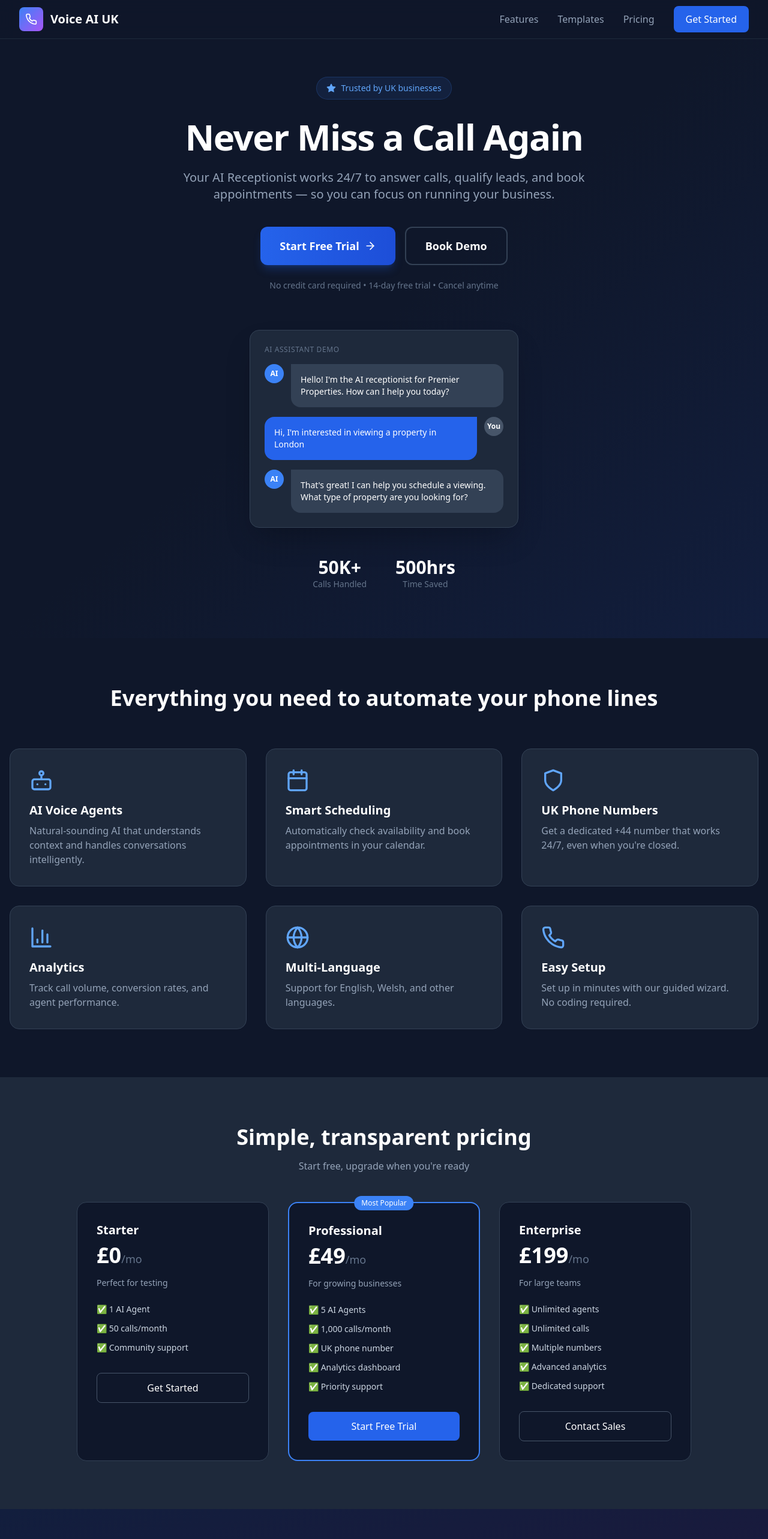
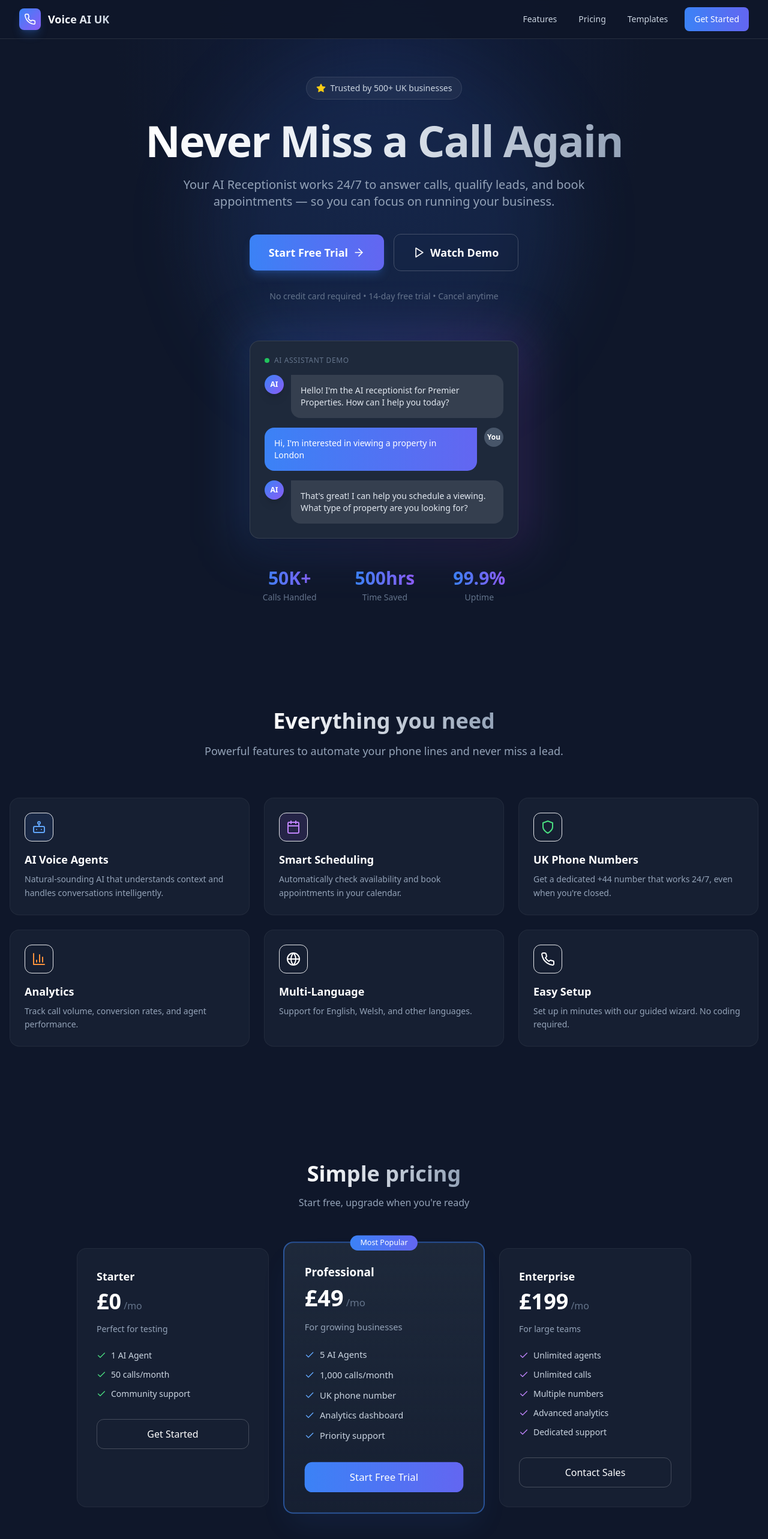
Before and after one commit to brun1988/voice-ai-uk, a Next.js app: page / in a window 1280 px wide. Shown: the top 2566 px of the page at 60% size. Built offline with nearby package versions, Linux system fonts and the light colour scheme.

Commit message:
Major redesign: Add polished Synthflow-style UI with gradients, animations, glassmorphism

```diff
--- a/app/page.tsx
+++ b/app/page.tsx
@@ -1,120 +1,158 @@
 import Link from 'next/link'
-import { Phone, Bot, Calendar, Shield, BarChart3, Globe, ArrowRight, Star } from 'lucide-react'
+import { Phone, Bot, Calendar, Shield, BarChart3, Globe, ArrowRight, Star, Check, Play } from 'lucide-react'
 
 export default function Home() {
   return (
-    <main className="min-h-screen bg-slate-900">
+    <main className="min-h-screen bg-[#0F172A] text-white">
       {/* Navigation */}
-      <nav className="fixed top-0 left-0 right-0 bg-slate-900/80 backdrop-blur-md border-b border-slate-800 z-50">
+      <nav className="fixed top-0 left-0 right-0 z-50 bg-[#0F172A]/90 backdrop-blur-xl border-b border-white/10">
         <div className="max-w-7xl mx-auto px-4 sm:px-6 lg:px-8">
           <div className="flex justify-between items-center h-16">
             <div className="flex items-center">
-              <div className="w-10 h-10 bg-gradient-to-br from-blue-500 to-purple-500 rounded-lg flex items-center justify-center">
+              <div className="w-9 h-9 bg-gradient-to-br from-[#3B82F6] to-[#8B5CF6] rounded-lg flex items-center justify-center shadow-lg shadow-blue-500/25">
                 <Phone className="h-5 w-5 text-white" />
               </div>
-              <span className="ml-3 text-xl font-bold text-white">Voice AI UK</span>
+              <span className="ml-3 text-lg font-bold bg-gradient-to-r from-white to-slate-300 bg-clip-text text-transparent">Voice AI UK</span>
             </div>
-            <div className="hidden md:flex items-center gap-8">
-              <a href="#features" className="text-slate-400 hover:text-white transition-colors">Features</a>
-              <a href="#templates" className="text-slate-400 hover:text-white transition-colors">Templates</a>
-              <a href="#pricing" className="text-slate-400 hover:text-white transition-colors">Pricing</a>
-              <Link href="/dashboard" className="px-5 py-2.5 bg-blue-600 text-white rounded-lg font-medium hover:bg-blue-500 transition-colors">
+            <div className="hidden md:flex items-center gap-1">
+              {['Features', 'Pricing', 'Templates'].map((item) => (
+                <a key={item} href={item === 'Features' ? '#features' : item === 'Pricing' ? '#pricing' : '#templates'} className="px-4 py-2 text-sm text-slate-300 hover:text-white hover:bg-white/5 rounded-lg transition-all">
+                  {item}
+                </a>
+              ))}
+              <Link href="/dashboard" className="ml-2 px-4 py-2.5 bg-gradient-to-r from-[#3B82F6] to-[#6366F1] text-white text-sm font-medium rounded-lg hover:shadow-lg hover:shadow-blue-500/25 transition-all hover:-translate-y-0.5">
                 Get Started
               </Link>
             </div>
+            {/* Mobile menu button */}
+            <button className="md:hidden p-2 text-slate-300">
+              <svg className="w-6 h-6" fill="none" stroke="currentColor" viewBox="0 0 24 24">
+                <path strokeLinecap="round" strokeLinejoin="round" strokeWidth={2} d="M4 6h16M4 12h16M4 18h16" />
+              </svg>
+            </button>
           </div>
         </div>
       </nav>
 
       {/* Hero */}
-      <section className="pt-32 pb-20 px-4 bg-gradient-to-br from-slate-900 via-slate-900 to-blue-900/20">
-        <div className="max-w-7xl mx-auto">
+      <section className="relative pt-32 pb-20 px-4 overflow-hidden">
+        {/* Background effects */}
+        <div className="absolute inset-0 bg-[radial-gradient(ellipse_at_top,_var(--tw-gradient-stops))] from-blue-900/20 via-[#0F172A] to-[#0F172A]" />
+        <div className="absolute top-20 left-1/2 -translate-x-1/2 w-[600px] h-[600px] bg-blue-500/10 rounded-full blur-3xl" />
+
+        <div className="relative max-w-7xl mx-auto">
           <div className="text-center max-w-4xl mx-auto">
-            <div className="inline-flex items-center gap-2 px-4 py-2 bg-blue-500/10 text-blue-400 rounded-full text-sm font-medium mb-8 border border-blue-500/20">
-              <Star className="h-4 w-4" fill="currentColor" />
-              Trusted by UK businesses
+            {/* Badge */}
+            <div className="inline-flex items-center gap-2 px-4 py-2 bg-white/5 border border-white/10 rounded-full text-sm text-slate-300 mb-8 backdrop-blur-sm">
+              <Star className="h-4 w-4 text-yellow-400" fill="currentColor" />
+              Trusted by 500+ UK businesses
             </div>
-            <h1 className="text-4xl md:text-5xl lg:text-6xl font-bold text-white tracking-tight mb-6">
+
+            {/* Headline */}
+            <h1 className="text-4xl sm:text-5xl md:text-6xl lg:text-7xl font-bold tracking-tight mb-6">
+              <span className="bg-gradient-to-r from-white via-slate-200 to-slate-400 bg-clip-text text-transparent">
                 Never Miss a Call Again
+              </span>
             </h1>
+
             <p className="text-lg md:text-xl text-slate-400 mb-10 max-w-2xl mx-auto leading-relaxed">
               Your AI Receptionist works 24/7 to answer calls, qualify leads, and book appointments — so you can focus on running your business.
             </p>
-            <div className="flex flex-col sm:flex-row gap-4 justify-center">
+
+            {/* CTAs */}
+            <div className="flex flex-col sm:flex-row gap-4 justify-center items-center mb-8">
               <Link
                 href="/dashboard"
-                className="inline-flex items-center justify-center px-8 py-4 bg-gradient-to-r from-blue-600 to-blue-700 text-white rounded-xl font-semibold text-lg hover:from-blue-500 hover:to-blue-600 transition-all shadow-lg shadow-blue-600/25 hover:shadow-xl hover:-translate-y-0.5"
+                className="group inline-flex items-center justify-center px-8 py-4 bg-gradient-to-r from-[#3B82F6] to-[#6366F1] text-white rounded-xl font-semibold text-lg shadow-lg shadow-blue-500/25 hover:shadow-xl hover:shadow-blue-500/40 transition-all hover:-translate-y-1"
               >
                 Start Free Trial
-                <ArrowRight className="ml-2 h-5 w-5" />
+                <ArrowRight className="ml-2 h-5 w-5 group-hover:translate-x-1 transition-transform" />
               </Link>
-              <button className="inline-flex items-center justify-center px-8 py-4 border-2 border-slate-700 text-white rounded-xl font-semibold text-lg hover:border-slate-600 hover:bg-slate-800/50 transition-all">
-                Book Demo
+              <button className="group inline-flex items-center justify-center px-8 py-4 border border-white/20 text-white rounded-xl font-semibold text-lg hover:bg-white/5 transition-all backdrop-blur-sm">
+                <Play className="mr-2 h-5 w-5" />
+                Watch Demo
               </button>
             </div>
-            <p className="text-slate-500 mt-6 text-sm">
+
+            <p className="text-sm text-slate-500">
               No credit card required • 14-day free trial • Cancel anytime
             </p>
           </div>
 
-          {/* Demo Conversation */}
-          <div className="mt-16 max-w-md mx-auto bg-slate-800 rounded-2xl border border-slate-700 p-6 shadow-2xl">
-            <div className="text-xs text-slate-500 mb-4 uppercase tracking-wider">AI Assistant Demo</div>
+          {/* Demo Conversation Card */}
+          <div className="mt-16 max-w-md mx-auto relative">
+            <div className="absolute -inset-4 bg-gradient-to-r from-blue-500/20 to-purple-500/20 rounded-3xl blur-2xl" />
+            <div className="relative bg-[#1E293B] rounded-2xl border border-white/10 p-6 shadow-2xl">
+              <div className="flex items-center gap-2 mb-4">
+                <div className="w-2 h-2 rounded-full bg-green-500 animate-pulse" />
+                <span className="text-xs text-slate-500 uppercase tracking-wider">AI Assistant Demo</span>
+              </div>
               <div className="space-y-4">
                 <div className="flex gap-3">
-                <div className="w-8 h-8 bg-blue-500 rounded-full flex items-center justify-center text-white text-xs font-bold flex-shrink-0">AI</div>
-                <div className="bg-slate-700 rounded-2xl rounded-tl-none p-4 text-white text-sm">
+                  <div className="w-8 h-8 bg-gradient-to-br from-[#3B82F6] to-[#8B5CF6] rounded-full flex items-center justify-center text-white text-xs font-bold flex-shrink-0 shadow-lg">AI</div>
+                  <div className="bg-white/10 rounded-2xl rounded-tl-none p-4 text-sm text-slate-200">
                     Hello! I'm the AI receptionist for Premier Properties. How can I help you today?
                   </div>
                 </div>
                 <div className="flex gap-3 flex-row-reverse">
                   <div className="w-8 h-8 bg-slate-600 rounded-full flex items-center justify-center text-white text-xs font-bold flex-shrink-0">You</div>
-                <div className="bg-blue-600 rounded-2xl rounded-tr-none p-4 text-white text-sm">
+                  <div className="bg-gradient-to-r from-[#3B82F6] to-[#6366F1] rounded-2xl rounded-tr-none p-4 text-sm text-white">
                     Hi, I'm interested in viewing a property in London
                   </div>
                 </div>
                 <div className="flex gap-3">
-                <div className="w-8 h-8 bg-blue-500 rounded-full flex items-center justify-center text-white text-xs font-bold flex-shrink-0">AI</div>
-                <div className="bg-slate-700 rounded-2xl rounded-tl-none p-4 text-white text-sm">
+                  <div className="w-8 h-8 bg-gradient-to-br from-[#3B82F6] to-[#8B5CF6] rounded-full flex items-center justify-center text-white text-xs font-bold flex-shrink-0 shadow-lg">AI</div>
+                  <div className="bg-white/10 rounded-2xl rounded-tl-none p-4 text-sm text-slate-200">
                     That's great! I can help you schedule a viewing. What type of property are you looking for?
+                  </div>
                 </div>
               </div>
             </div>
           </div>
 
           {/* Stats */}
-          <div className="mt-12 flex justify-center gap-12 text-center">
-            <div>
-              <div className="text-3xl font-bold text-white">50K+</div>
-              <div className="text-slate-500 text-sm">Calls Handled</div>
+          <div className="mt-12 flex justify-center gap-16 text-center">
+            {[
+              { value: '50K+', label: 'Calls Handled' },
+              { value: '500hrs', label: 'Time Saved' },
+              { value: '99.9%', label: 'Uptime' },
+            ].map((stat, i) => (
+              <div key={i} className="text-center">
+                <div className="text-3xl font-bold bg-gradient-to-r from-[#3B82F6] to-[#8B5CF6] bg-clip-text text-transparent">{stat.value}</div>
+                <div className="text-sm text-slate-500 mt-1">{stat.label}</div>
               </div>
-            <div>
-              <div className="text-3xl font-bold text-white">500hrs</div>
-              <div className="text-slate-500 text-sm">Time Saved</div>
-            </div>
+            ))}
           </div>
         </div>
       </section>
 
       {/* Features */}
-      <section id="features" className="py-20 px-4 bg-slate-900">
+      <section id="features" className="py-24 px-4 relative">
         <div className="max-w-7xl mx-auto">
-          <h2 className="text-3xl md:text-4xl font-bold text-white text-center mb-16">
-            Everything you need to automate your phone lines
+          <div className="text-center mb-16">
+            <h2 className="text-3xl md:text-4xl font-bold mb-4">
+              <span className="bg-gradient-to-r from-white to-slate-400 bg-clip-text text-transparent">
+                Everything you need
+              </span>
             </h2>
-          <div className="grid md:grid-cols-3 gap-8">
+            <p className="text-slate-400 text-lg max-w-2xl mx-auto">Powerful features to automate your phone lines and never miss a lead.</p>
+          </div>
+
+          <div className="grid md:grid-cols-2 lg:grid-cols-3 gap-6">
             {[
-              { icon: Bot, title: 'AI Voice Agents', desc: 'Natural-sounding AI that understands context and handles conversations intelligently.' },
-              { icon: Calendar, title: 'Smart Scheduling', desc: 'Automatically check availability and book appointments in your calendar.' },
-              { icon: Shield, title: 'UK Phone Numbers', desc: 'Get a dedicated +44 number that works 24/7, even when you\'re closed.' },
-              { icon: BarChart3, title: 'Analytics', desc: 'Track call volume, conversion rates, and agent performance.' },
-              { icon: Globe, title: 'Multi-Language', desc: 'Support for English, Welsh, and other languages.' },
-              { icon: Phone, title: 'Easy Setup', desc: 'Set up in minutes with our guided wizard. No coding required.' },
+              { icon: Bot, title: 'AI Voice Agents', desc: 'Natural-sounding AI that understands context and handles conversations intelligently.', color: 'blue' },
+              { icon: Calendar, title: 'Smart Scheduling', desc: 'Automatically check availability and book appointments in your calendar.', color: 'purple' },
+              { icon: Shield, title: 'UK Phone Numbers', desc: 'Get a dedicated +44 number that works 24/7, even when you\'re closed.', color: 'green' },
+              { icon: BarChart3, title: 'Analytics', desc: 'Track call volume, conversion rates, and agent performance.', color: 'orange' },
+              { icon: Globe, title: 'Multi-Language', desc: 'Support for English, Welsh, and other languages.', color: 'pink' },
+              { icon: Phone, title: 'Easy Setup', desc: 'Set up in minutes with our guided wizard. No coding required.', color: 'cyan' },
             ].map((feature, i) => (
-              <div key={i} className="bg-slate-800 p-8 rounded-2xl border border-slate-700 hover:border-blue-500/50 transition-colors">
-                <feature.icon className="h-10 w-10 text-blue-400 mb-4" />
-                <h3 className="text-xl font-semibold text-white mb-2">{feature.title}</h3>
-                <p className="text-slate-400">{feature.desc}</p>
+              <div key={i} className="group bg-[#1E293B]/50 border border-white/5 rounded-2xl p-6 hover:bg-[#1E293B] hover:border-white/10 transition-all hover:-translate-y-1 hover:shadow-xl hover:shadow-black/20">
+                <div className={`w-12 h-12 rounded-xl bg-${feature.color}-500/10 border border-${feature.color}-500/20 flex items-center justify-center mb-4 group-hover:scale-110 transition-transform`}>
+                  <feature.icon className={`h-6 w-6 text-${feature.color}-400`} />
+                </div>
+                <h3 className="text-lg font-semibold text-white mb-2">{feature.title}</h3>
+                <p className="text-slate-400 text-sm leading-relaxed">{feature.desc}</p>
               </div>
             ))}
           </div>
@@ -122,60 +160,77 @@ export default function Home() {
       </section>
 
       {/* Pricing */}
-      <section id="pricing" className="py-20 px-4 bg-slate-800">
+      <section id="pricing" className="py-24 px-4 bg-[#0F172A]">
         <div className="max-w-7xl mx-auto">
-          <h2 className="text-3xl md:text-4xl font-bold text-white text-center mb-4">
-            Simple, transparent pricing
+          <div className="text-center mb-16">
+            <h2 className="text-3xl md:text-4xl font-bold mb-4">
+              <span className="bg-gradient-to-r from-white to-slate-400 bg-clip-text text-transparent">
+                Simple pricing
+              </span>
             </h2>
-          <p className="text-slate-400 text-center mb-12">Start free, upgrade when you're ready</p>
+            <p className="text-slate-400">Start free, upgrade when you're ready</p>
+          </div>
 
           <div className="grid md:grid-cols-3 gap-8 max-w-5xl mx-auto">
-            {/* Free */}
-            <div className="bg-slate-900 p-8 rounded-2xl border border-slate-700">
-              <h3 className="text-xl font-semibold text-white mb-2">Starter</h3>
-              <div className="text-4xl font-bold text-white mb-4">£0<span className="text-lg text-slate-500 font-normal">/mo</span></div>
+            {/* Starter */}
+            <div className="bg-[#1E293B]/50 border border-white/5 rounded-2xl p-8 hover:border-white/10 transition-all">
+              <h3 className="text-lg font-semibold text-white mb-2">Starter</h3>
+              <div className="flex items-baseline gap-1 mb-4">
+                <span className="text-4xl font-bold text-white">£0</span>
+                <span className="text-slate-500">/mo</span>
+              </div>
               <p className="text-slate-400 text-sm mb-6">Perfect for testing</p>
               <ul className="space-y-3 text-slate-300 text-sm mb-8">
-                <li>✅ 1 AI Agent</li>
-                <li>✅ 50 calls/month</li>
-                <li>✅ Community support</li>
+                {['1 AI Agent', '50 calls/month', 'Community support'].map((item, i) => (
+                  <li key={i} className="flex items-center gap-2">
+                    <Check className="h-4 w-4 text-green-400" /> {item}
+                  </li>
+                ))}
               </ul>
-              <Link href="/dashboard" className="block text-center py-3 border border-slate-600 text-white rounded-lg hover:bg-slate-800 transition-colors">
+              <Link href="/dashboard" className="block w-full py-3 text-center border border-white/20 text-white rounded-xl hover:bg-white/5 transition-all">
                 Get Started
               </Link>
             </div>
 
             {/* Pro */}
-            <div className="bg-slate-900 p-8 rounded-2xl border-2 border-blue-500 relative">
-              <div className="absolute -top-3 left-1/2 -translate-x-1/2 bg-blue-500 text-white text-xs px-3 py-1 rounded-full">Most Popular</div>
-              <h3 className="text-xl font-semibold text-white mb-2">Professional</h3>
-              <div className="text-4xl font-bold text-white mb-4">£49<span className="text-lg text-slate-500 font-normal">/mo</span></div>
+            <div className="bg-gradient-to-b from-[#1E293B] to-[#1E293B]/50 border-2 border-[#3B82F6]/50 rounded-2xl p-8 relative transform scale-105 shadow-2xl shadow-blue-500/10">
+              <div className="absolute -top-3 left-1/2 -translate-x-1/2 px-4 py-1 bg-gradient-to-r from-[#3B82F6] to-[#6366F1] text-white text-xs font-medium rounded-full">
+                Most Popular
+              </div>
+              <h3 className="text-lg font-semibold text-white mb-2">Professional</h3>
+              <div className="flex items-baseline gap-1 mb-4">
+                <span className="text-4xl font-bold text-white">£49</span>
+                <span className="text-slate-500">/mo</span>
+              </div>
               <p className="text-slate-400 text-sm mb-6">For growing businesses</p>
               <ul className="space-y-3 text-slate-300 text-sm mb-8">
-                <li>✅ 5 AI Agents</li>
-                <li>✅ 1,000 calls/month</li>
-                <li>✅ UK phone number</li>
-                <li>✅ Analytics dashboard</li>
-                <li>✅ Priority support</li>
+                {['5 AI Agents', '1,000 calls/month', 'UK phone number', 'Analytics dashboard', 'Priority support'].map((item, i) => (
+                  <li key={i} className="flex items-center gap-2">
+                    <Check className="h-4 w-4 text-blue-400" /> {item}
+                  </li>
+                ))}
               </ul>
-              <Link href="/dashboard" className="block text-center py-3 bg-blue-600 text-white rounded-lg hover:bg-blue-500 transition-colors">
+              <Link href="/dashboard" className="block w-full py-3 text-center bg-gradient-to-r from-[#3B82F6] to-[#6366F1] text-white rounded-xl hover:shadow-lg hover:shadow-blue-500/25 transition-all font-medium">
                 Start Free Trial
               </Link>
             </div>
 
             {/* Enterprise */}
-            <div className="bg-slate-900 p-8 rounded-2xl border border-slate-700">
-              <h3 className="text-xl font-semibold text-white mb-2">Enterprise</h3>
-              <div className="text-4xl font-bold text-white mb-4">£199<span className="text-lg text-slate-500 font-normal">/mo</span></div>
+            <div className="bg-[#1E293B]/50 border border-white/5 rounded-2xl p-8 hover:border-white/10 transition-all">
+              <h3 className="text-lg font-semibold text-white mb-2">Enterprise</h3>
+              <div className="flex items-baseline gap-1 mb-4">
+                <span className="text-4xl font-bold text-white">£199</span>
+                <span className="text-slate-500">/mo</span>
+              </div>
               <p className="text-slate-400 text-sm mb-6">For large teams</p>
               <ul className="space-y-3 text-slate-300 text-sm mb-8">
-                <li>✅ Unlimited agents</li>
-                <li>✅ Unlimited calls</li>
-                <li>✅ Multiple numbers</li>
-                <li>✅ Advanced analytics</li>
-                <li>✅ Dedicated support</li>
+                {['Unlimited agents', 'Unlimited calls', 'Multiple numbers', 'Advanced analytics', 'Dedicated support'].map((item, i) => (
+                  <li key={i} className="flex items-center gap-2">
+                    <Check className="h-4 w-4 text-purple-400" /> {item}
+                  </li>
+                ))}
               </ul>
-              <Link href="/dashboard" className="block text-center py-3 border border-slate-600 text-white rounded-lg hover:bg-slate-800 transition-colors">
+              <Link href="/dashboard" className="block w-full py-3 text-center border border-white/20 text-white rounded-xl hover:bg-white/5 transition-all">
                 Contact Sales
               </Link>
             </div>
@@ -184,17 +239,22 @@ export default function Home() {
       </section>
 
       {/* CTA */}
-      <section className="py-20 px-4 bg-gradient-to-br from-blue-900/20 to-purple-900/20">
-        <div className="max-w-3xl mx-auto text-center">
-          <h2 className="text-3xl md:text-4xl font-bold text-white mb-6">
+      <section className="py-24 px-4 relative overflow-hidden">
+        <div className="absolute inset-0 bg-gradient-to-r from-blue-900/20 to-purple-900/20" />
+        <div className="absolute top-1/2 left-1/2 -translate-x-1/2 -translate-y-1/2 w-[500px] h-[500px] bg-purple-500/10 rounded-full blur-3xl" />
+
+        <div className="relative max-w-3xl mx-auto text-center">
+          <h2 className="text-3xl md:text-4xl font-bold mb-6">
+            <span className="bg-gradient-to-r from-white to-slate-400 bg-clip-text text-transparent">
               Ready to automate your phone lines?
+            </span>
           </h2>
           <p className="text-slate-400 text-lg mb-8">
             Join hundreds of UK businesses already using Voice AI UK.
           </p>
           <Link
             href="/dashboard"
-            className="inline-flex items-center justify-center px-8 py-4 bg-gradient-to-r from-blue-600 to-purple-600 text-white rounded-xl font-semibold text-lg hover:from-blue-500 hover:to-purple-500 transition-all shadow-lg"
+            className="inline-flex items-center justify-center px-8 py-4 bg-gradient-to-r from-[#3B82F6] to-[#6366F1] text-white rounded-xl font-semibold text-lg shadow-lg shadow-blue-500/25 hover:shadow-xl hover:shadow-blue-500/40 transition-all hover:-translate-y-1"
           >
             Start Free Trial
             <ArrowRight className="ml-2 h-5 w-5" />
@@ -203,9 +263,9 @@ export default function Home() {
       </section>
 
       {/* Footer */}
-      <footer className="py-12 px-4 border-t border-slate-800">
-        <div className="max-w-7xl mx-auto text-center text-slate-500 text-sm">
-          <p>© 2026 Voice AI UK. All rights reserved.</p>
+      <footer className="py-12 px-4 border-t border-white/5">
+        <div className="max-w-7xl mx-auto text-center">
+          <p className="text-slate-500 text-sm">© 2026 Voice AI UK. All rights reserved.</p>
         </div>
       </footer>
     </main>
```
Lines whose indentation alone changed are shown as unchanged.
